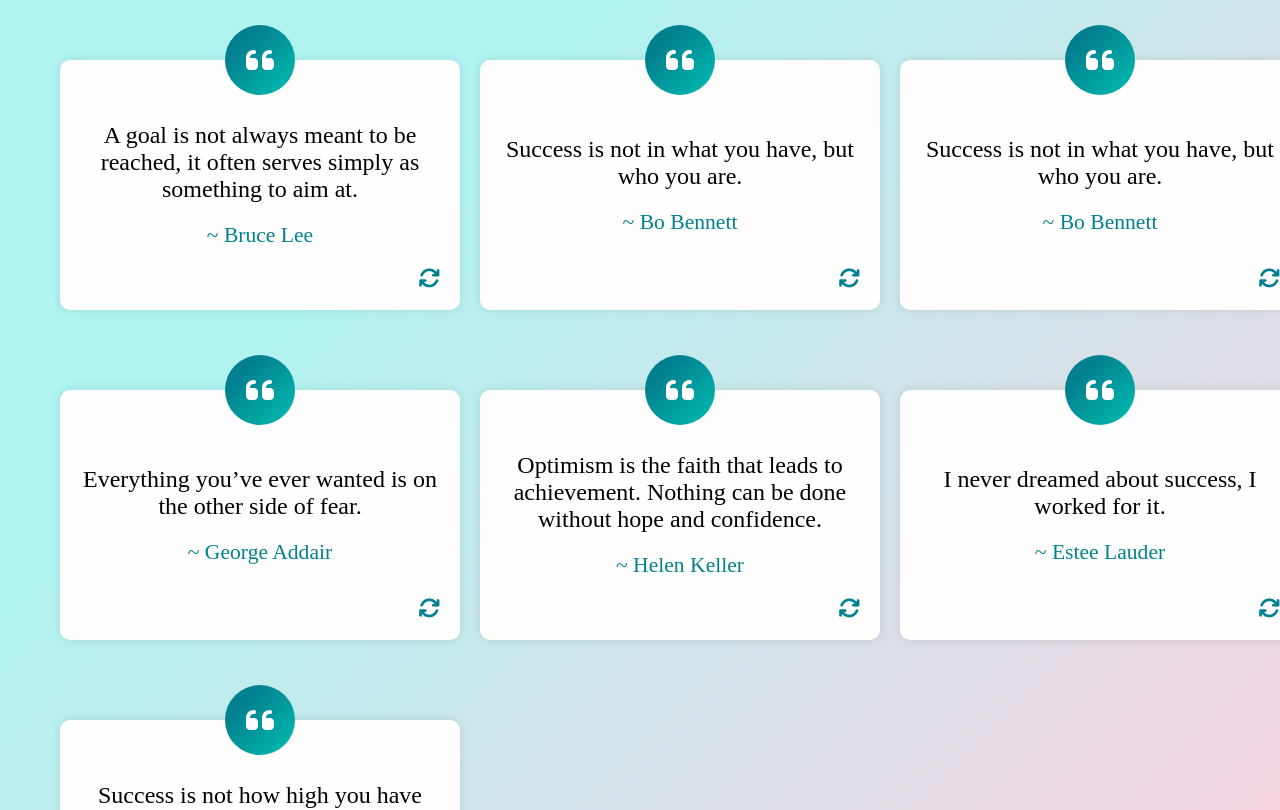
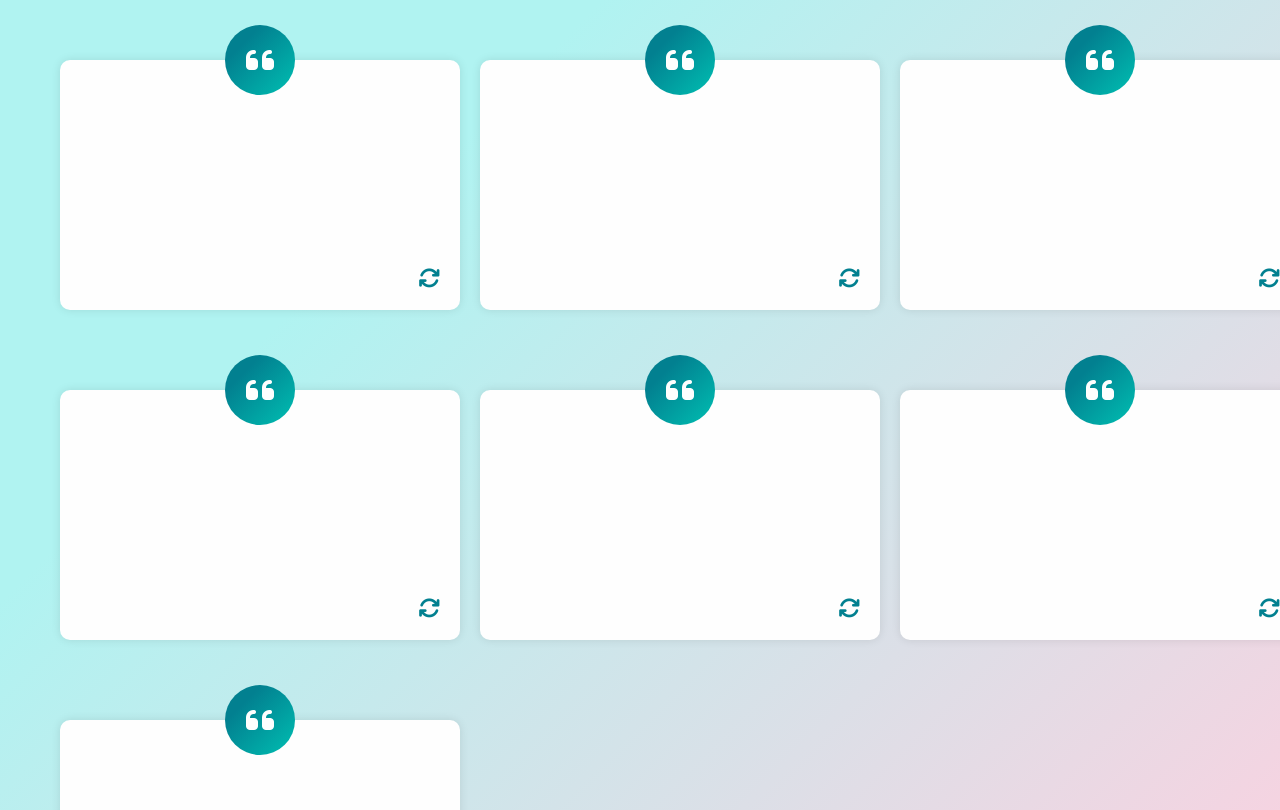
Before and after one commit to Anshika75/EchoVerse, an Angular app: page / in a window 1280 px wide. Shown: the top 810 px of the page. Built offline with nearby package versions, Linux system fonts and the light colour scheme; a web font is replaced by a local one.

Commit message:
Update quote-box.component.ts

```diff
--- a/src/app/quote-box/quote-box.component.ts
+++ b/src/app/quote-box/quote-box.component.ts
@@ -1,4 +1,4 @@
-import { Component, signal, computed } from '@angular/core';
+import { Component, signal, computed, input } from '@angular/core';
 import { quotes } from '../quotes';
 
 // const randomIndex = Math.floor(Math.random() * quotes.length);
@@ -12,26 +12,28 @@ import { quotes } from '../quotes';
 
 })
 export class QuoteBoxComponent {
+  quoteText = input<string>();
+  author = input<string>();
   // currentQuote = quotes[randomIndex];
   // quoteText = this.currentQuote.text;
   // get author() {
   //   return '~ ' + this.currentQuote.author;
   // }
 
-  randomIndex = signal(Math.floor(Math.random() * quotes.length));
-  currentQuote = signal(quotes[this.randomIndex()]);
-  quoteText = computed(() => this.currentQuote().text);
+  // randomIndex = signal(Math.floor(Math.random() * quotes.length));
+  // currentQuote = signal(quotes[this.randomIndex()]);
+  // quoteText = computed(() => this.currentQuote().text);
 
-  author = computed(() => '~ ' + this.currentQuote().author);
+  // author = computed(() => '~ ' + this.currentQuote().author);
 
-  getRandomQuote() {
-    // const randomIndex = Math.floor(Math.random() * quotes.length);
-    // this.currentQuote = quotes[randomIndex];
-    // this.quoteText = this.currentQuote.text;
+  // getRandomQuote() {
+  //   // const randomIndex = Math.floor(Math.random() * quotes.length);
+  //   // this.currentQuote = quotes[randomIndex];
+  //   // this.quoteText = this.currentQuote.text;
 
-    this.randomIndex.set(Math.floor(Math.random() * quotes.length));
-    this.currentQuote.set(quotes[this.randomIndex()]);
-    this.quoteText = computed(() => this.currentQuote().text);
-  }
+  //   this.randomIndex.set(Math.floor(Math.random() * quotes.length));
+  //   this.currentQuote.set(quotes[this.randomIndex()]);
+  //   this.quoteText = computed(() => this.currentQuote().text);
+  // }
 
 }
```
